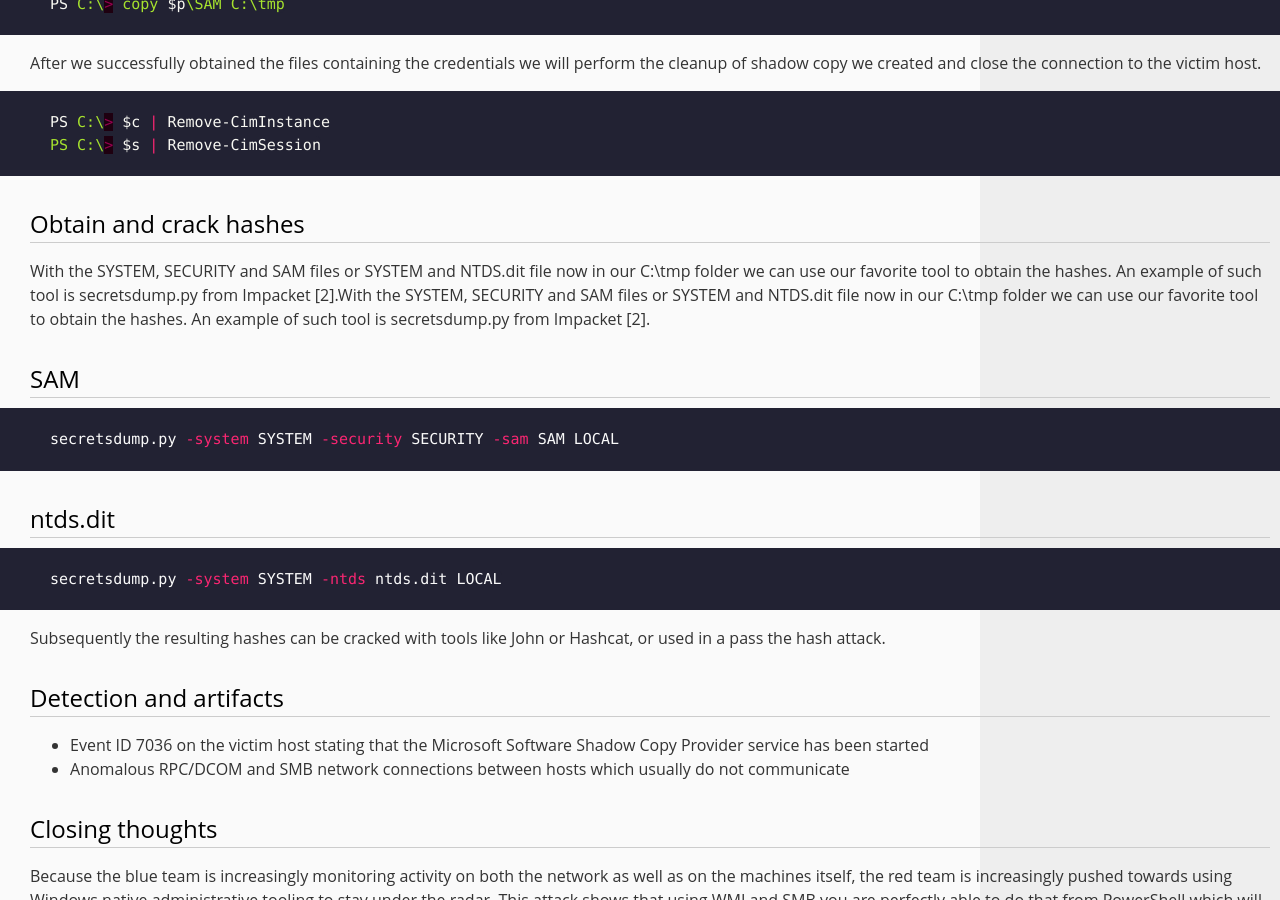
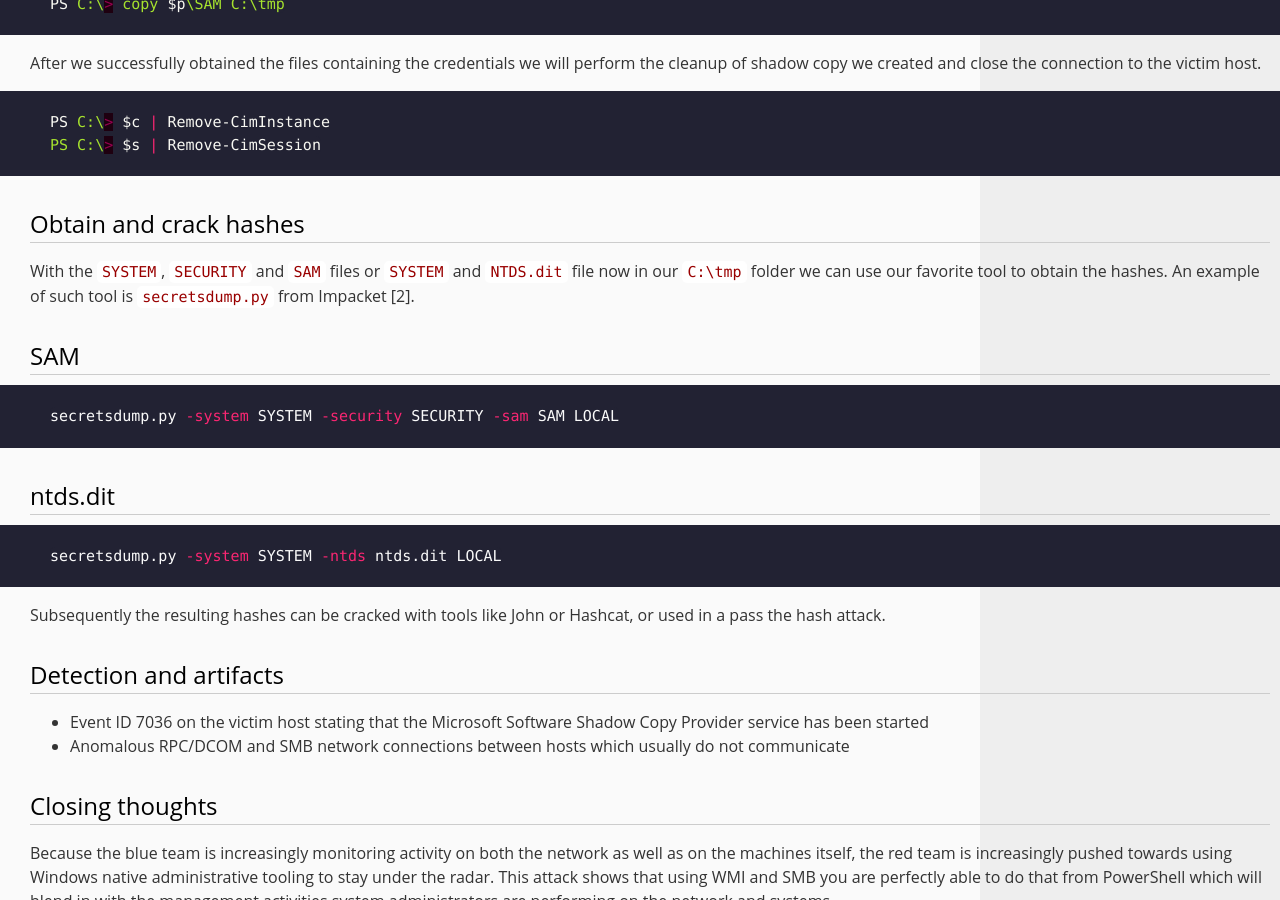
Before and after one commit to bitsadmin/bitsadmin.github.io, a Jekyll site: the page built from _posts/2020-05-26-extracting-credentials.md, in a window 1280 px wide and 900 px high, scrolled down 2925 px. Built offline with Jekyll 4.4.1, drawn with Linux system fonts in a browser that asks for light colours.

Commit message:
Minor fix

````diff
--- a/_posts/2020-05-26-extracting-credentials.md
+++ b/_posts/2020-05-26-extracting-credentials.md
@@ -93,7 +93,7 @@ PS C:\> $s | Remove-CimSession
 ```
 
 # Obtain and crack hashes
-With the SYSTEM, SECURITY and SAM files or SYSTEM and NTDS.dit file now in our C:\tmp folder we can use our favorite tool to obtain the hashes. An example of such tool is secretsdump.py from Impacket [2].With the SYSTEM, SECURITY and SAM files or SYSTEM and NTDS.dit file now in our C:\tmp folder we can use our favorite tool to obtain the hashes. An example of such tool is secretsdump.py from Impacket [2].
+With the `SYSTEM`, `SECURITY` and `SAM` files or `SYSTEM` and `NTDS.dit` file now in our `C:\tmp` folder we can use our favorite tool to obtain the hashes. An example of such tool is `secretsdump.py` from Impacket [2].
 
 ## SAM
 ```bash
````
